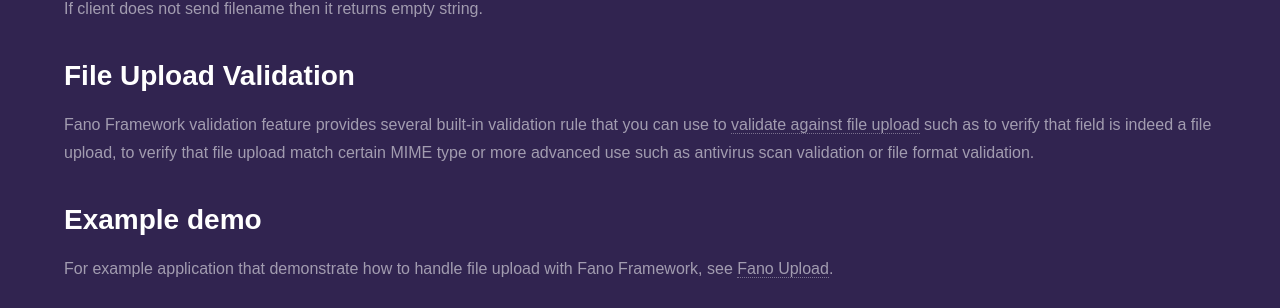
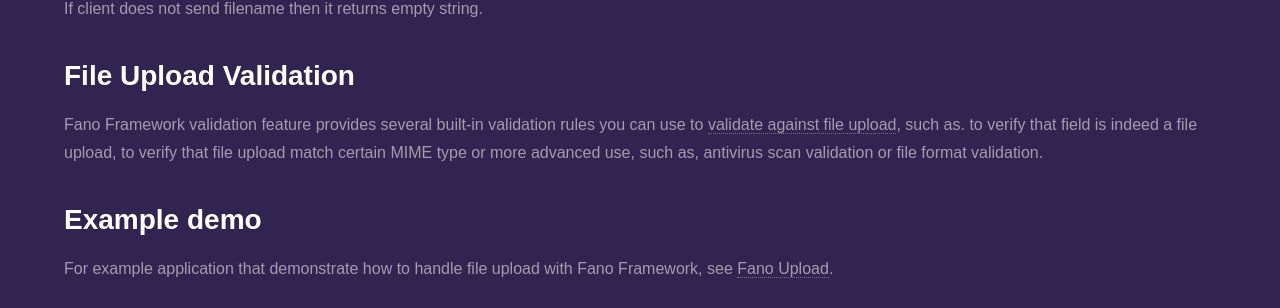
Before and after one commit to fanoframework/fanoframework.github.io, a Jekyll site: the page built from handling-file-upload/index.md, in a window 1280 px wide and 900 px high, scrolled down 2047 px. Shown: the part 158-466 px from the top of the window. Built offline with Jekyll 4.4.1, drawn with Linux system fonts in a browser that asks for light colours; our own code applies the rules of GitHub Pages for plain Markdown files.

Commit message:
improve handling file upload content

```diff
--- a/handling-file-upload/index.md
+++ b/handling-file-upload/index.md
@@ -90,7 +90,7 @@
 
 ## File Upload Validation
 
-Fano Framework validation feature provides several built-in validation rule that you can use to [validate against file upload](/security/form-validation/built-in-validation-rules#uploaded-file) such as to verify that field is indeed a file upload, to verify that file upload match certain MIME type or more advanced use such as antivirus scan validation or file format validation.
+Fano Framework validation feature provides several built-in validation rules you can use to [validate against file upload](/security/form-validation/built-in-validation-rules#uploaded-file), such as. to verify that field is indeed a file upload, to verify that file upload match certain MIME type or more advanced use, such as, antivirus scan validation or file format validation.
 
 ## Example demo
 
```
